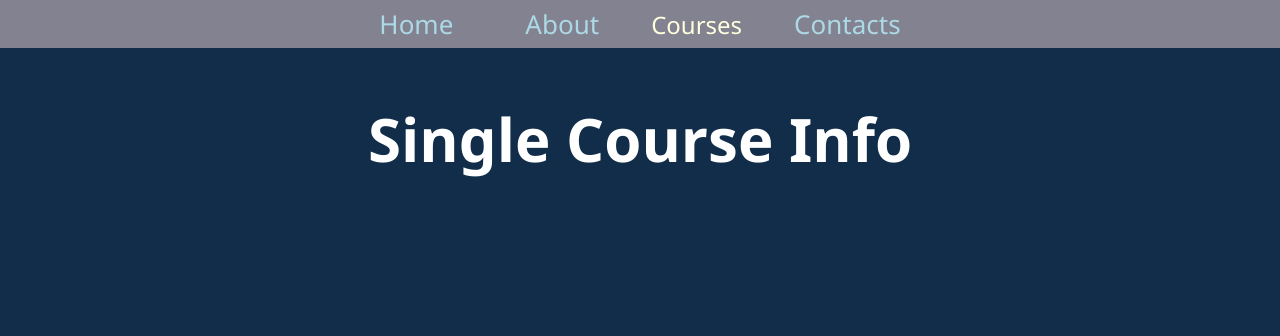
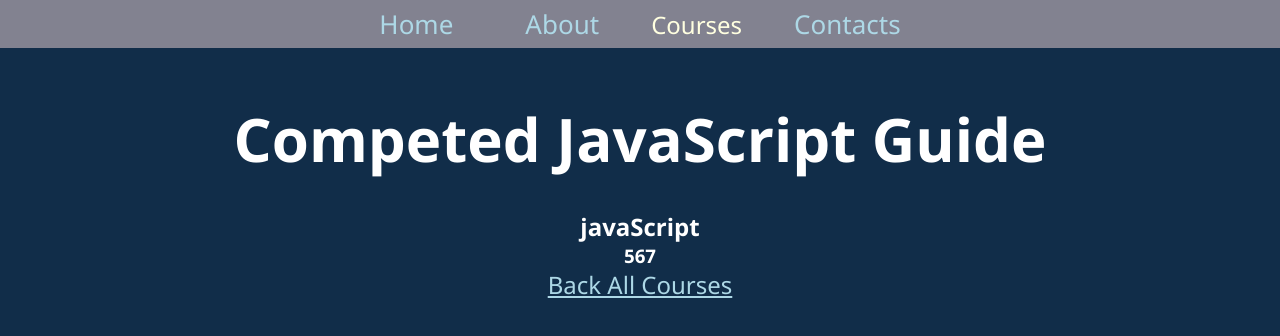
Before and after one commit to ArminA13/React-Router, a React (Create React App) app: page /courses/javaScript in a window 1280 px wide. Shown: the top 336 px of the page. Built offline with nearby package versions, Linux system fonts and the light colour scheme.

Commit message:
add course on component SingleCourse

```diff
--- a/src/App.jsx
+++ b/src/App.jsx
@@ -18,7 +18,7 @@ function App() {
             <Route path="about" element={<About />} />
             <Route path="contacts" element={<Contacts />} />
             <Route path="courses" element={<Courses />} />
-            <Route path="courses/:slug" element={<SingleCourse />} />
+            <Route path="courses/:courseSlug" element={<SingleCourse />} />
             <Route path="*" element={<NotFound />} />
           </Route>
         </Routes>
--- a/src/components/SingleCourse.jsx
+++ b/src/components/SingleCourse.jsx
@@ -1,5 +1,20 @@
+import { Link, useParams } from "react-router-dom";
+import courses from "../data/courses";
+
 const SingleCourse = () => {
-  return <h1>Single Course Info</h1>;
+  const params = useParams();
+  const course = courses.find((course) => course.slug === params.courseSlug);
+  return (
+    <>
+      <h1>{course.title}</h1>
+      <h2>{course.slug}</h2>
+      <h3>{course.id}</h3>
+      {/* <Link to="/courses">Back All Courses</Link> */}
+      <Link to=".." relative="path">
+        Back All Courses
+      </Link>
+    </>
+  );
 };
 
 export default SingleCourse;
```
